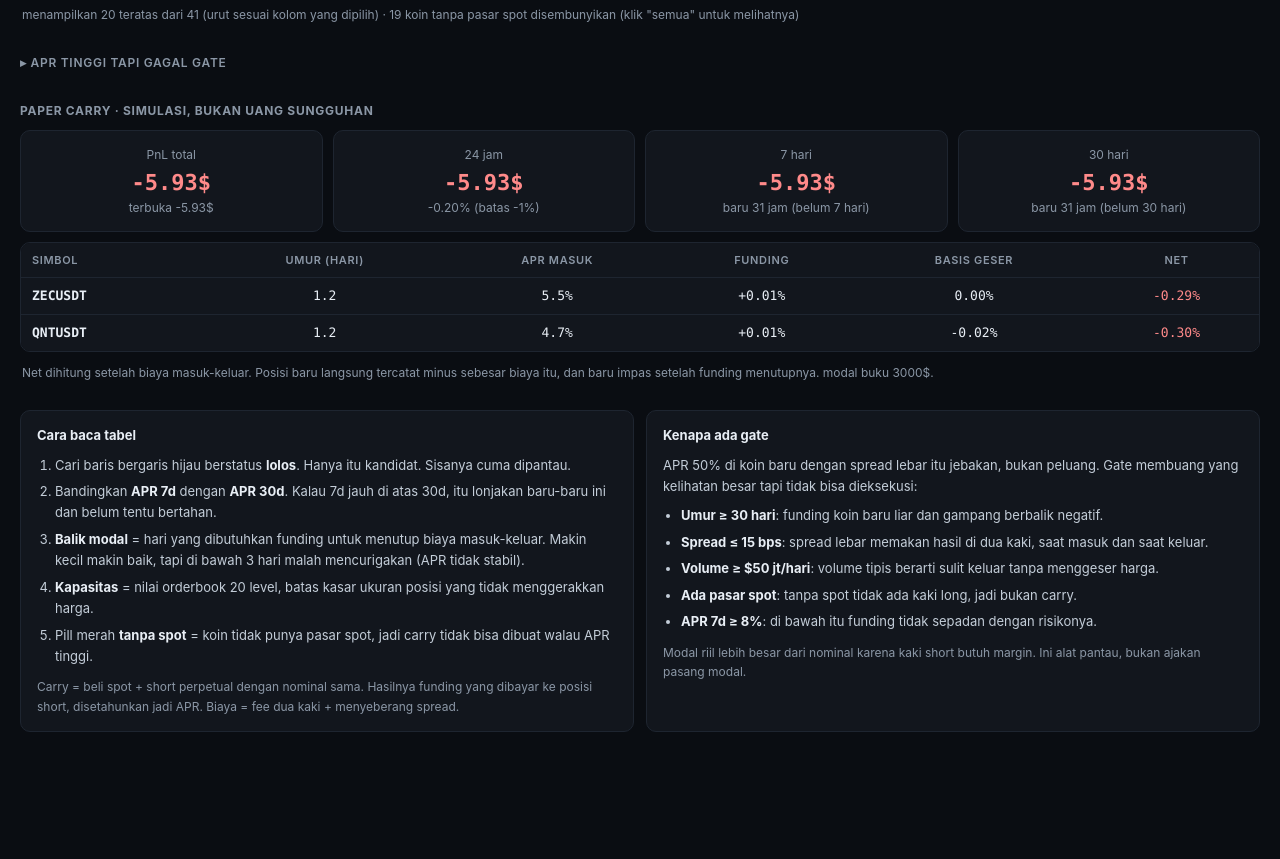
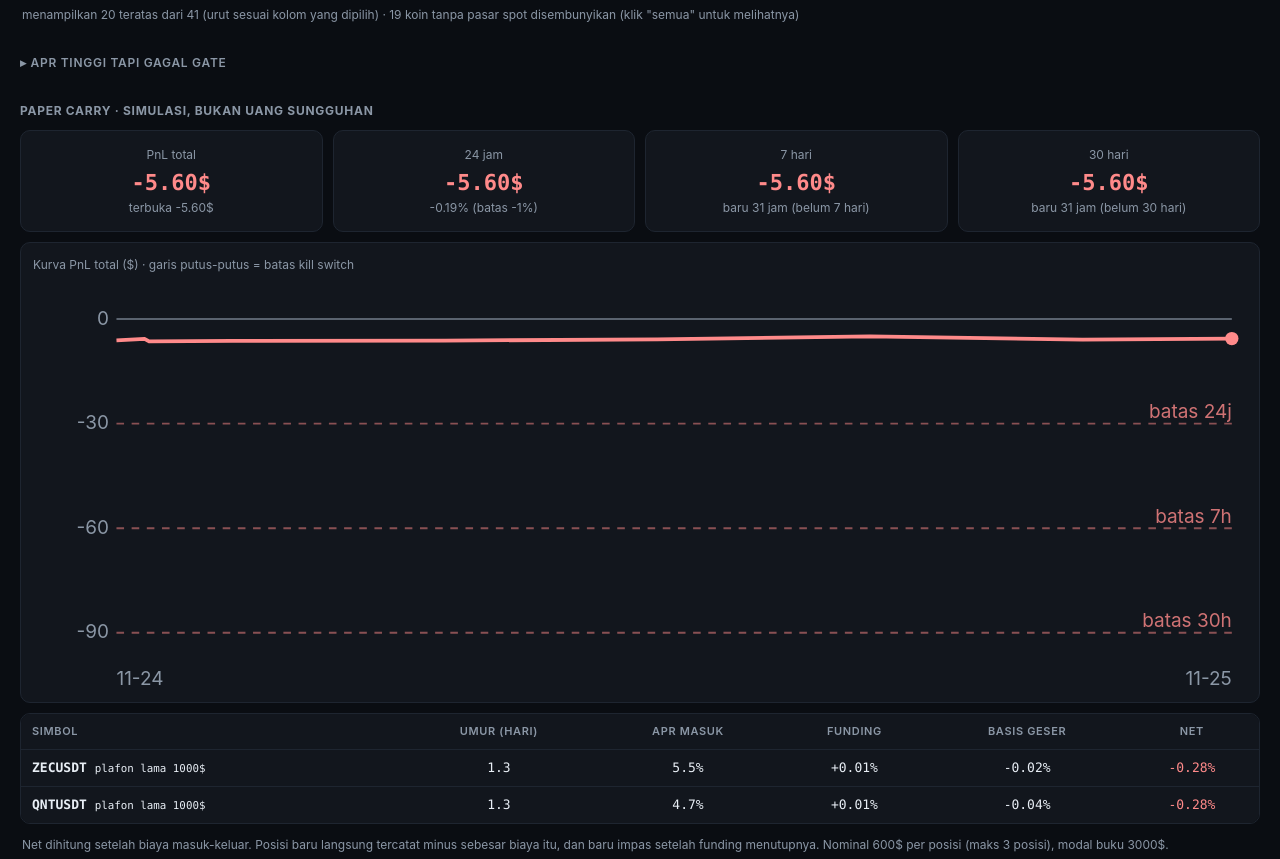
Before and after one commit to naufalianf/crypto-carry-radar, a plain HTML site: page web_vercel/index.html in a window 1280 px wide. Shown: the part 1154-2013 px from the top of the page. Before the commit the page ends 1926 px from the top, so only its background shows below. Drawn offline with Linux system fonts and the light colour scheme.

Commit message:
dash: tandai posisi berplafon lama (1000 vs 600) supaya PnL lama tidak terbaca sebanding

```diff
--- a/web/paper.json
+++ b/web/paper.json
@@ -1,7 +1,51 @@
 {
- "generated_at": "2026-11-25 02:43 UTC",
+ "generated_at": "2026-11-25 05:32 UTC",
+ "curve": [
+  [
+   1795509164,
+   -6.16
+  ],
+  [
+   1795511064,
+   -5.72
+  ],
+  [
+   1795511378,
+   -6.39
+  ],
+  [
+   1795517009,
+   -6.26
+  ],
+  [
+   1795531410,
+   -6.22
+  ],
+  [
+   1795545811,
+   -5.79
+  ],
+  [
+   1795560211,
+   -5.01
+  ],
+  [
+   1795574612,
+   -5.93
+  ],
+  [
+   1795584743,
+   -5.6
+  ],
+  [
+   1795584743,
+   -5.6
+  ]
+ ],
  "started_ms": 1795470995369,
  "modal_buku": 3000.0,
+ "notional": 600.0,
+ "max_pos": 3,
  "limits": {
   "harian": 1.0,
   "mingguan": 2.0,
@@ -9,28 +53,32 @@
  },
  "halt": null,
  "pnl": {
-  "terbuka": -5.93,
-  "total": -5.93,
-  "d1": -5.93,
-  "d7": -5.93,
-  "d30": -5.93
+  "terbuka": -5.6,
+  "total": -5.6,
+  "d1": -5.6,
+  "d7": -5.6,
+  "d30": -5.6
  },
  "positions": [
   {
    "symbol": "ZECUSDT",
-   "hari": 1.2,
+   "hari": 1.32,
    "apr_entry": 5.45,
    "funding_pct": 0.01,
-   "basis_geser_pct": 0.0,
-   "net_pct": -0.293
+   "basis_geser_pct": -0.016,
+   "net_pct": -0.278,
+   "notional": 1000.0,
+   "lama": true
   },
   {
    "symbol": "QNTUSDT",
-   "hari": 1.2,
+   "hari": 1.32,
    "apr_entry": 4.72,
    "funding_pct": 0.01,
-   "basis_geser_pct": -0.024,
-   "net_pct": -0.301
+   "basis_geser_pct": -0.045,
+   "net_pct": -0.282,
+   "notional": 1000.0,
+   "lama": true
   }
  ],
  "closed": [],
--- a/web_vercel/index.html
+++ b/web_vercel/index.html
@@ -400,7 +400,9 @@ function renderPaper(p) {
   if ((p.positions || []).length) {
     html += '<div class="tscroll"><table class="ptable"><tr><th>simbol</th><th>umur (hari)</th><th>APR masuk</th>' +
       "<th>funding</th><th>basis geser</th><th>net</th></tr>" +
-      p.positions.map(x => `<tr><td><span class="sym">${esc(x.symbol)}</span></td><td>${x.hari.toFixed(1)}</td>` +
+      p.positions.map(x => `<tr><td><span class="sym">${esc(x.symbol)}</span>` +
+        (x.lama ? ` <small title="dibuka saat plafon masih ${x.notional}$; PnL-nya 67% lebih besar dari posisi baru">plafon lama ${x.notional}$</small>` : "") +
+        `</td><td>${x.hari.toFixed(1)}</td>` +
         `<td>${x.apr_entry == null ? "—" : x.apr_entry.toFixed(1) + "%"}</td><td>${sgn(x.funding_pct)}%</td>` +
         `<td>${sgn(x.basis_geser_pct)}%</td><td class="${pcls(x.net_pct)}">${sgn(x.net_pct)}%</td></tr>`).join("") +
       "</table></div>";
```
Also changed, not shown: paper_carry_state.json (+58 -18 lines).
